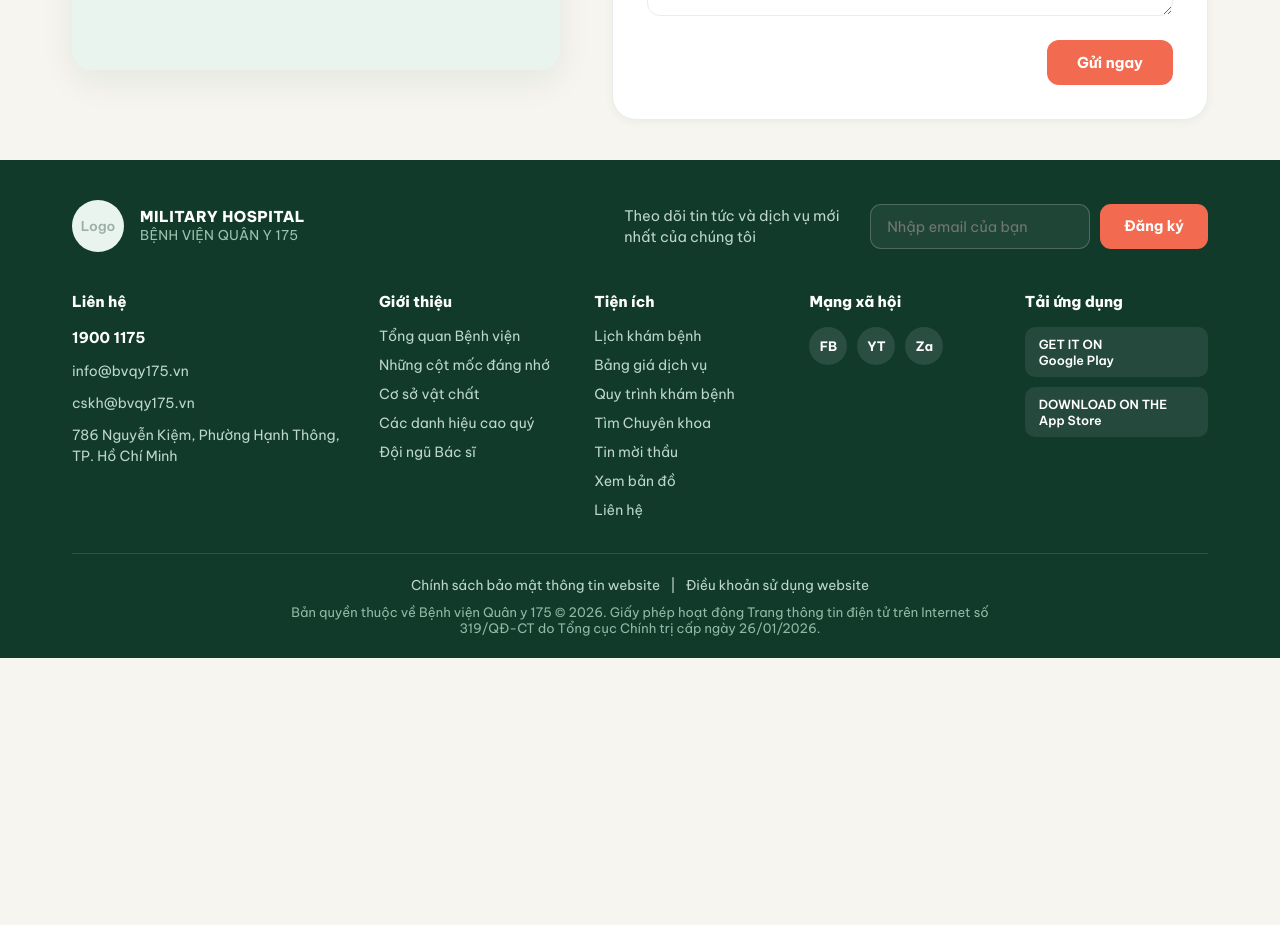
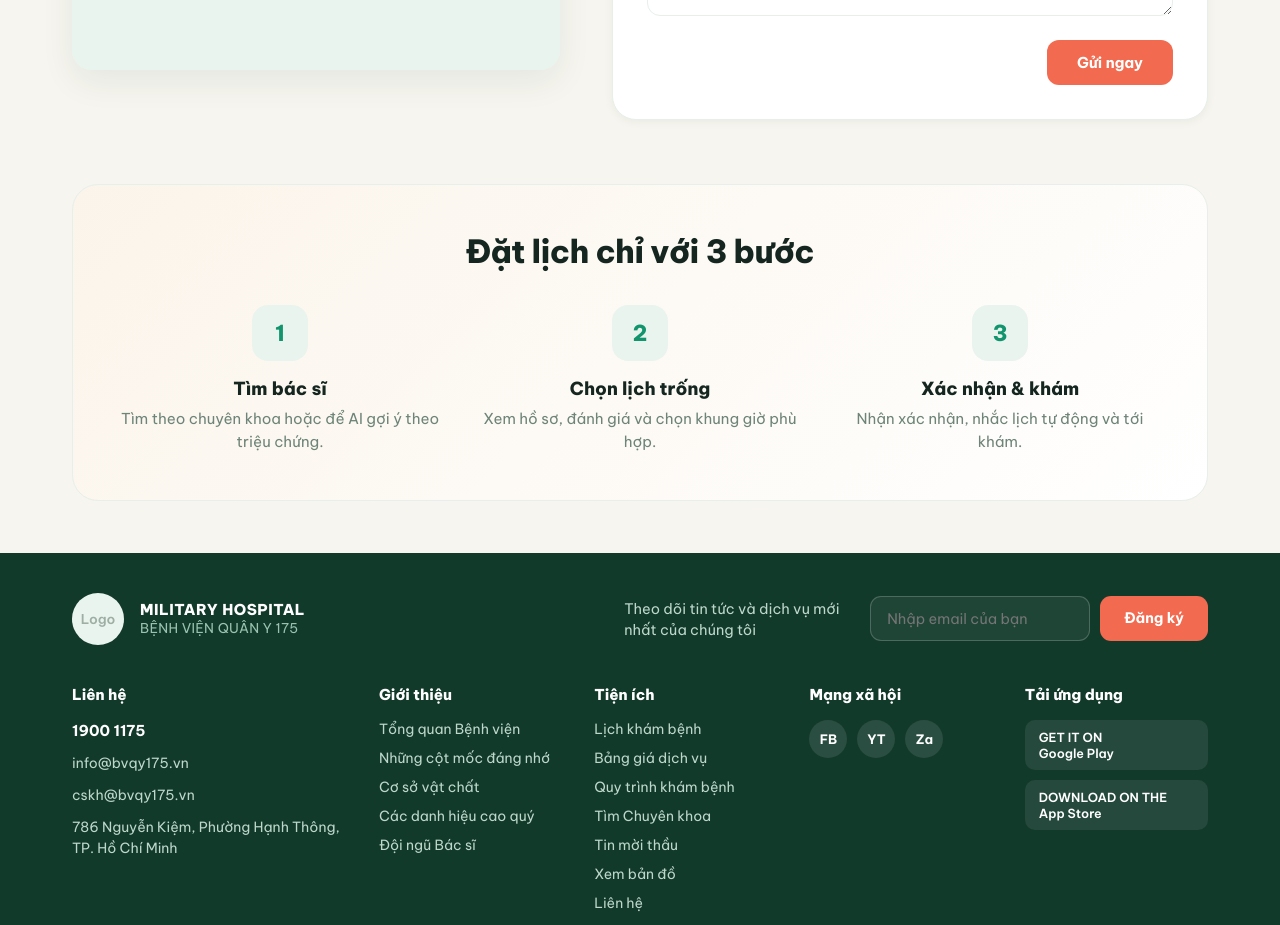
Before and after one commit to ziu222/medbook, a React (Vite) app in the folder frontend/: page / in a window 1280 px wide. Shown: the part 2680-3605 px from the top of the page. Before the commit the page ends 3338 px from the top, so only its background shows below. Built offline with nearby package versions, Linux system fonts and the light colour scheme.

Commit message:
feat(frontend): add 3-steps banner to Home

```diff
--- a/frontend/src/routes/HomePage.tsx
+++ b/frontend/src/routes/HomePage.tsx
@@ -6,6 +6,7 @@ import { DoctorTeamSection } from './home/DoctorTeamSection';
 import { StatsSection } from './home/StatsSection';
 import { InfrastructureSection } from './home/InfrastructureSection';
 import { FeedbackFormSection } from './home/FeedbackFormSection';
+import { StepsSection } from './home/StepsSection';
 
 export function HomePage() {
   return (
@@ -18,6 +19,7 @@ export function HomePage() {
         <StatsSection />
         <InfrastructureSection />
         <FeedbackFormSection />
+        <StepsSection />
       </main>
       <Footer />
     </div>
--- /dev/null
+++ b/frontend/src/routes/home/StepsSection.tsx
@@ -0,0 +1,47 @@
+interface Step {
+  number: number;
+  title: string;
+  description: string;
+}
+
+const STEPS: Step[] = [
+  { number: 1, title: 'Tìm bác sĩ', description: 'Tìm theo chuyên khoa hoặc để AI gợi ý theo triệu chứng.' },
+  { number: 2, title: 'Chọn lịch trống', description: 'Xem hồ sơ, đánh giá và chọn khung giờ phù hợp.' },
+  { number: 3, title: 'Xác nhận & khám', description: 'Nhận xác nhận, nhắc lịch tự động và tới khám.' },
+];
+
+export function StepsSection() {
+  return (
+    <section style={{ padding: '56px 0 20px' }}>
+      <div style={{ background: 'linear-gradient(135deg, var(--sand), #fff)', border: '1px solid var(--line)', borderRadius: '26px', padding: '46px 40px' }}>
+        <h2 style={{ fontSize: '32px', fontWeight: 800, letterSpacing: '-.6px', textAlign: 'center', margin: '0 0 34px' }}>
+          Đặt lịch chỉ với 3 bước
+        </h2>
+        <div style={{ display: 'grid', gridTemplateColumns: 'repeat(3, 1fr)', gap: '26px' }}>
+          {STEPS.map((step) => (
+            <div key={step.number} style={{ textAlign: 'center' }}>
+              <div
+                style={{
+                  width: '56px',
+                  height: '56px',
+                  borderRadius: '16px',
+                  background: 'var(--tint)',
+                  color: 'var(--brand)',
+                  fontWeight: 800,
+                  fontSize: '22px',
+                  display: 'grid',
+                  placeItems: 'center',
+                  margin: '0 auto 16px',
+                }}
+              >
+                {step.number}
+              </div>
+              <div style={{ fontWeight: 800, fontSize: '18px', marginBottom: '7px' }}>{step.title}</div>
+              <p style={{ color: 'var(--muted)', fontSize: '15px', lineHeight: 1.55, margin: 0 }}>{step.description}</p>
+            </div>
+          ))}
+        </div>
+      </div>
+    </section>
+  );
+}
```
